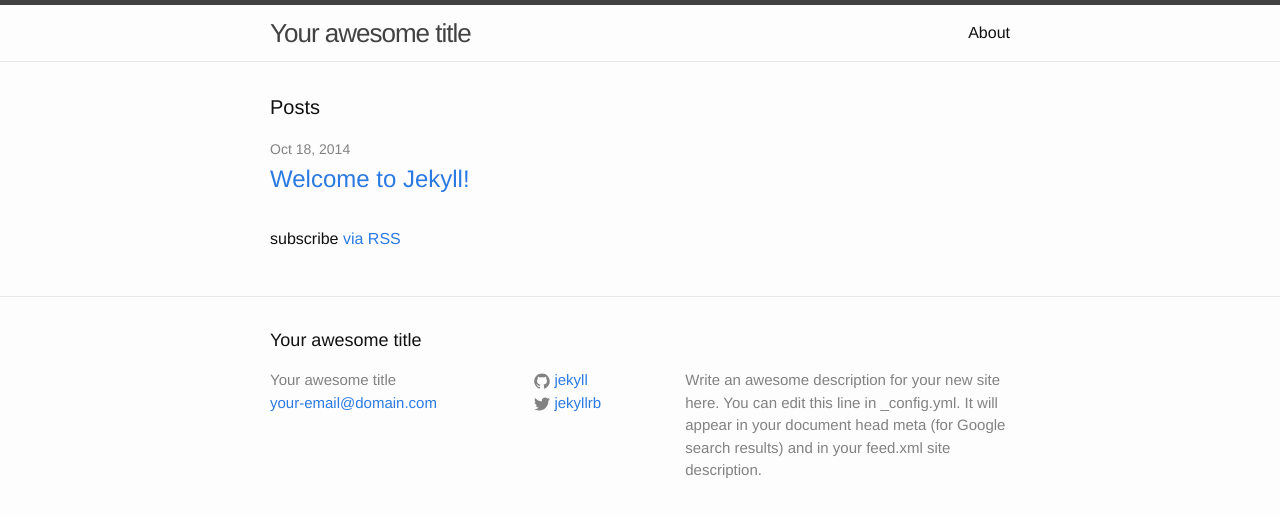
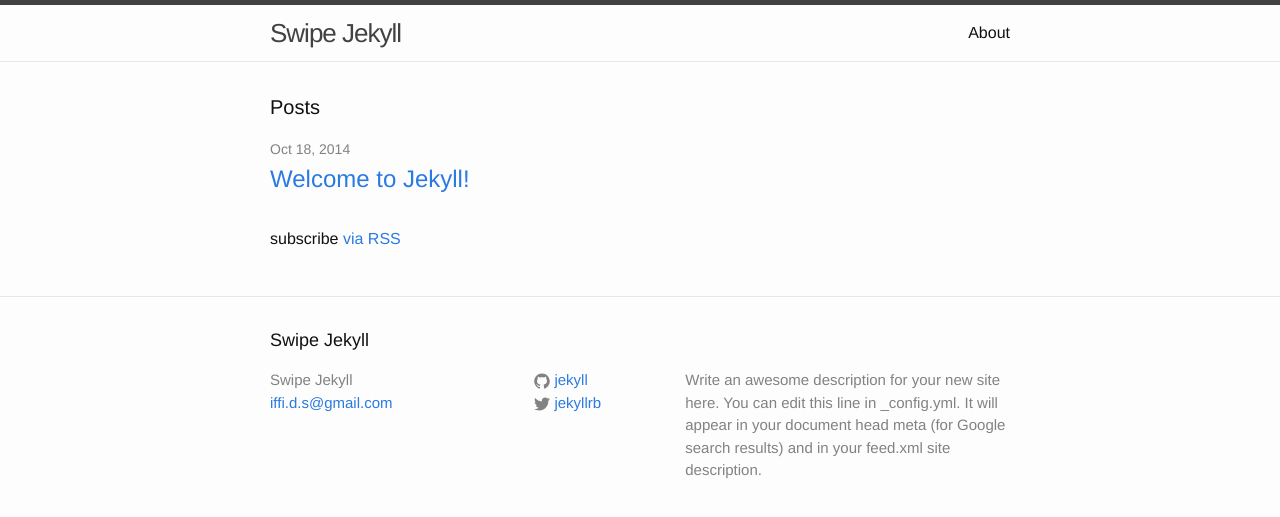
Before and after one commit to aftabkhalid/swipe-jekyll, a Jekyll site: the page built from index.html, in a window 1280 px wide. Shown: the top 517 px of the page. Built offline with Jekyll 4.4.1, drawn with Linux system fonts in a browser that asks for light colours.

Commit message:
Update _config.yml

```diff
--- a/_config.yml
+++ b/_config.yml
@@ -1,6 +1,6 @@
 # Site settings
-title: Your awesome title
-email: your-email@domain.com
+title: Swipe Jekyll
+email: iffi.d.s@gmail.com
 description: > # this means to ignore newlines until "baseurl:"
   Write an awesome description for your new site here. You can edit this
   line in _config.yml. It will appear in your document head meta (for
```
